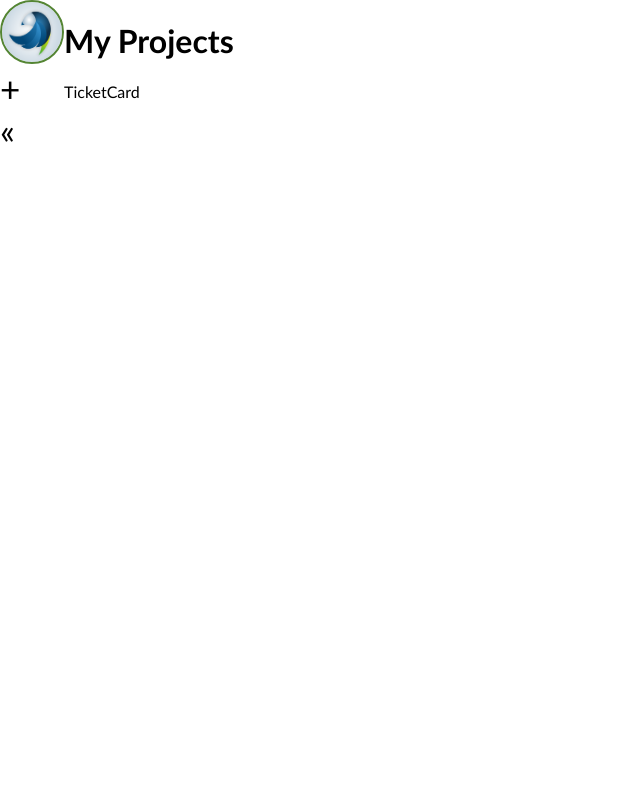
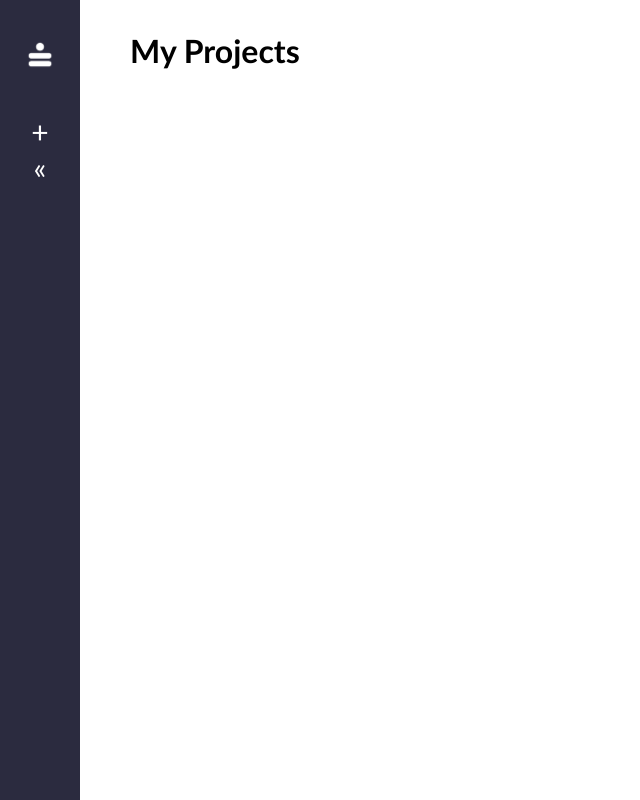
Before and after one commit to marksayers46/team-manager, a React (Create React App) app: page / in a window 1280 px wide. Shown: the whole page, without its empty margins (0-640 px from the left). Built offline with nearby package versions, Linux system fonts and the light colour scheme.

Commit message:
started styling

```diff
--- a/src/components/Nav.js
+++ b/src/components/Nav.js
@@ -1,5 +1,5 @@
 import { useNavigate } from 'react-router-dom'
-import logo from '../images/logo.png'
+import logo from '../images/crm-logo.png'
 
 const Nav = () => {
 
--- a/src/components/TicketCard.js
+++ b/src/components/TicketCard.js
@@ -1,7 +1,7 @@
 
 const TicketCard = () => {
   return (
-    <div>TicketCard</div>
+    <div className="ticket-card"></div>
   )
 }
 
--- a/src/index.css
+++ b/src/index.css
@@ -5,21 +5,39 @@ html, body {
 }
 
 .app {
-    display: flex;
+   display: flex;
 }
 
 /* Nav */
 nav {
-
+    height: 100vh;
+    background-color: rgba(43, 43, 63);
+    color: rgba(255, 255, 255);
+    text-align: center;
+    flex-direction: column;
+    justify-content: space-between;
 }
 
-.logo-container img{
-    height: 60px;
-    width: 60px;
-    border: 2px solid #548533;
-    border-radius: 50%;
+nav .logo-container,
+nav .logo-controls {
+    padding: 40px 25px;
 }
 
-.icon {
-    font-size: 35px;
+nav .logo-container img {
+    width: 30px;
 }
+
+nav .icon {
+    color:rgba(255, 255, 255);
+    font-size: 30px;
+}
+
+.dashboard {
+    padding: 10px 50px;
+    width: 100%;
+}
+
+.dashboard .ticket-container {
+    height: 80vh;
+    overflow: scroll;
+}
```
